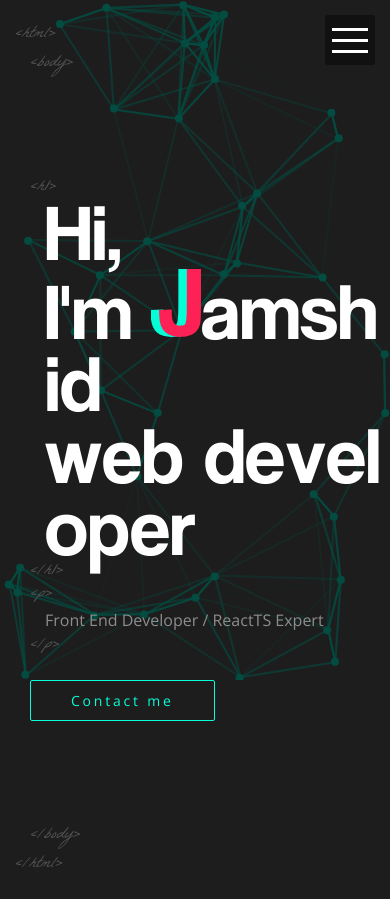
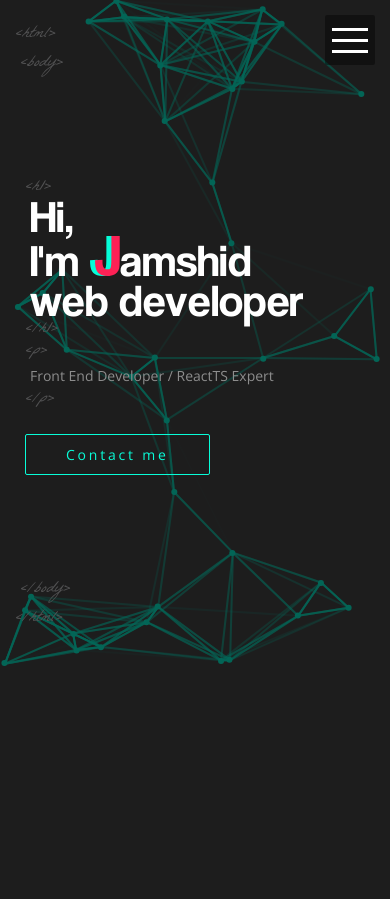
Before and after one commit to YusupovJ/portfolio, a Next.js app: page / in a window 390 px wide. After the commit the page ends 844 px from the top, so only its background shows below. Built offline with nearby package versions, Linux system fonts and the light colour scheme.

Commit message:
added an acceleration particles on click

```diff
--- a/src/components/Home/Canvas/index.tsx
+++ b/src/components/Home/Canvas/index.tsx
@@ -6,10 +6,10 @@ export const Wrapper = styled.canvas`
 	position: absolute;
 	top: 0;
 	left: 0;
-	z-index: -2;
-	filter: brightness(30%);
+	z-index: -1;
+	filter: brightness(40%);
 	@media only screen and (min-width: ${em(991.98)}) {
-		transform: translate(130px, 0);
+		left: 130px;
 	}
 `;
 
@@ -21,6 +21,8 @@ interface IProperties {
 	w: number;
 	h: number;
 	lineLength: number;
+	clickDistance: number;
+	acceleration: number;
 }
 
 const Canvas: React.FC = () => {
@@ -30,15 +32,28 @@ const Canvas: React.FC = () => {
 
 		// Массив точек на экране
 		const particles: Particle[] = [];
+
+		let whichColor = Math.random() > 0.5 ? true : false;
+		const getColor = (a: number = 1): string => {
+			const r = whichColor ? "8" : "253";
+			const g = whichColor ? `253` : "33";
+			const b = whichColor ? `216` : "85";
+
+			return `rgba(${r}, ${g}, ${b}, ${a})`;
+		};
+
+		const { clientWidth } = document.documentElement;
 		// Настройки
 		const properties: IProperties = {
-			color: localStorage.getItem("theme") === "light" ? "#FD2155" : "#08fdd8",
-			radius: 4,
-			count: document.documentElement.clientWidth > 991.98 ? 60 : 40,
-			velocity: 1,
-			w: document.documentElement.clientWidth > 991.98 ? innerWidth - 130 : innerWidth,
+			color: getColor(1),
+			radius: 3,
+			count: clientWidth > 574.98 ? 80 : 40,
+			velocity: 0.7,
+			w: clientWidth > 991.98 ? clientWidth - 130 : clientWidth,
 			h: 680,
 			lineLength: 150,
+			clickDistance: 50,
+			acceleration: 2,
 		};
 
 		/* ------------------------------------ */
@@ -49,7 +64,10 @@ const Canvas: React.FC = () => {
 		canvas.height = properties.h;
 
 		window.addEventListener("resize", () => {
-			canvas.width = document.documentElement.clientWidth;
+			canvas.width =
+				document.documentElement.clientWidth > 991.98
+					? document.documentElement.clientWidth - 130
+					: document.documentElement.clientWidth;
 		});
 
 		/* ------------------------------------ */
@@ -58,8 +76,8 @@ const Canvas: React.FC = () => {
 		class Particle {
 			public x: number;
 			public y: number;
-			private velocityX: number;
-			private velocityY: number;
+			public velocityX: number;
+			public velocityY: number;
 
 			constructor() {
 				this.x = Math.random() * innerWidth;
@@ -70,18 +88,34 @@ const Canvas: React.FC = () => {
 
 			position() {
 				// Если точка хочет вылетить за экран, то устанавливаем противоположное движение
-				(this.x + this.velocityX > properties.w && this.velocityX > 0) ||
-				(this.x + this.velocityX < 0 && this.velocityX < 0)
-					? (this.velocityX *= -1)
-					: this.velocityX;
+				if (
+					(this.x + this.velocityX > properties.w && this.velocityX > 0) ||
+					(this.x + this.velocityX < 0 && this.velocityX < 0)
+				) {
+					this.velocityX *= -1;
+				}
 
-				(this.y + this.velocityY > properties.h && this.velocityY > 0) ||
-				(this.y + this.velocityY < 0 && this.velocityY < 0)
-					? (this.velocityY *= -1)
-					: this.velocityY;
+				if (
+					(this.y + this.velocityY > properties.h && this.velocityY > 0) ||
+					(this.y + this.velocityY < 0 && this.velocityY < 0)
+				) {
+					this.velocityY *= -1;
+				}
 
 				this.x += this.velocityX;
 				this.y += this.velocityY;
+			}
+
+			// При клике на документ ускоряем точки
+			reDrawOnClick() {
+				this.velocityX *= properties.acceleration;
+				this.velocityY *= properties.acceleration;
+
+				// И возвращаем скорость через секунду
+				setTimeout(() => {
+					this.velocityX /= properties.acceleration;
+					this.velocityY /= properties.acceleration;
+				}, 1000);
 			}
 
 			reDraw() {
@@ -105,15 +139,13 @@ const Canvas: React.FC = () => {
 					x2 = particles[j].x;
 					y1 = particles[i].y;
 					y2 = particles[j].y;
+					// Формула нахождение диогонали
 					length = Math.sqrt(Math.pow(x2 - x1, 2) + Math.pow(y2 - y1, 2));
 
 					if (length < properties.lineLength) {
 						opacity = 1 - length / properties.lineLength;
 						ctx.lineWidth = 2;
-						ctx.strokeStyle =
-							localStorage.getItem("theme") === "light"
-								? `rgba(253, 33, 85, ${+opacity})`
-								: `rgba(8, 253, 216, ${+opacity})`;
+						ctx.strokeStyle = getColor(opacity);
 						ctx.beginPath();
 						ctx.moveTo(x1, y1);
 						ctx.lineTo(x2, y2);
@@ -121,6 +153,13 @@ const Canvas: React.FC = () => {
 						ctx.stroke();
 					}
 				}
+			}
+		};
+
+		const clickHandler = (e: MouseEvent) => {
+			for (let i = 0; i < particles.length; i++) {
+				const particle = particles[i];
+				particle.reDrawOnClick();
 			}
 		};
 
@@ -147,6 +186,7 @@ const Canvas: React.FC = () => {
 				particles.push(new Particle());
 			}
 
+			document.addEventListener("click", clickHandler);
 			loop();
 		};
 
--- a/src/components/Home/style.ts
+++ b/src/components/Home/style.ts
@@ -31,4 +31,29 @@ export const Wrapper = styled.section`
 			height: 72px;
 		}
 	}
+
+	@media only screen and (max-width: ${em(767.98)}) {
+		h1 {
+			font-size: ${rem(60)};
+		}
+
+		.j {
+			width: 45px;
+			height: 60px;
+		}
+		.text {
+			font-size: ${rem(14)};
+		}
+	}
+
+	@media only screen and (max-width: ${em(474.98)}) {
+		h1 {
+			font-size: ${rem(45)};
+		}
+
+		.j {
+			width: 30px;
+			height: 40px;
+		}
+	}
 `;
--- a/src/components/Tag/index.tsx
+++ b/src/components/Tag/index.tsx
@@ -1,5 +1,5 @@
 import React, { memo } from "react";
-import { rem } from "src/helpers/functions";
+import { em, rem } from "src/helpers/functions";
 import styled from "styled-components";
 
 interface PropTypes {
@@ -15,9 +15,16 @@ const Wrapper = styled.div<{ gap: number }>`
 		color: ${(props) => props.theme.colors.tag};
 		font-size: ${rem(16)};
 		font-style: italic;
+		user-select: none;
 	}
 	& > *:not(code) {
 		padding: 0px 0px 0px ${(props) => props.gap + "px"};
+	}
+
+	@media only screen and (max-width: ${em(767.98)}) {
+		& > *:not(code) {
+			padding: 0px 0px 0px 5px;
+		}
 	}
 `;
 
--- a/src/styles/global.ts
+++ b/src/styles/global.ts
@@ -114,4 +114,8 @@ export const GlobalStyles = createGlobalStyle`
             padding: 0px 0px 0px 130px;
         }
     }
+
+    *::selection {
+        background-color: #4444444f;
+    }
 `;
```
